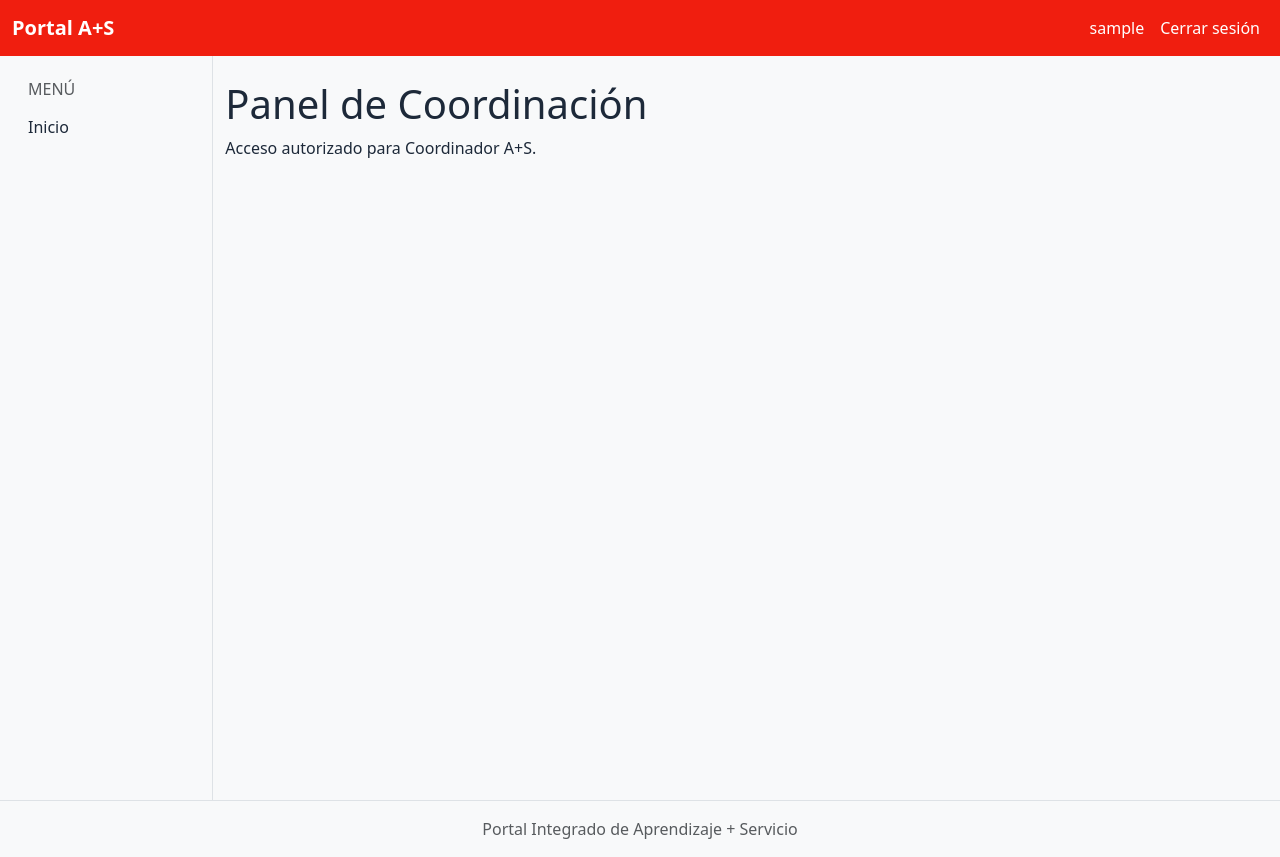
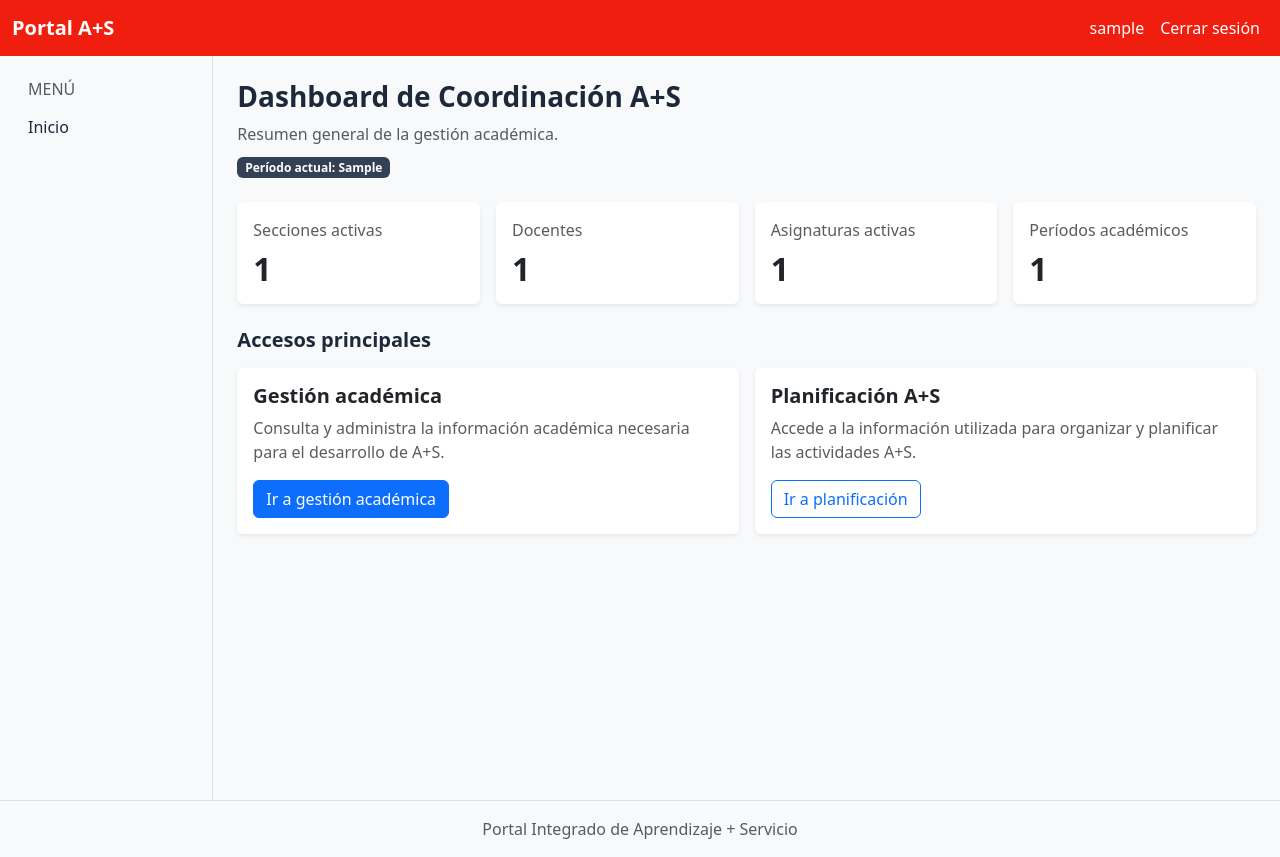
Before and after one commit to sixflex/a_sRepoNuevo, a Django app: template templates/core/coordinacion.html in a window 1280 px wide. Run offline with Django 5.2, Linux system fonts and the light colour scheme; a user stored in the database is signed in; tables that the repository leaves empty hold one stand-in row (values such as "Sample post"); the template is opened without the code that fills it: most values are stand-ins (such as "Sample title", 1, 10 or a date in 2020).

Commit message:
SP2-T01 Implementar dashboard inicial de Coordinacion

```diff
--- a/core/urls.py
+++ b/core/urls.py
@@ -14,4 +14,6 @@ urlpatterns = [
     path("docente/", views.panel_docente, name="docente",),
 
     path("secciones/<int:seccion_id>/", views.detalle_seccion, name="detalle_seccion",),
+
+    path("coordinacion/planificacion/", views.planificacion_coordinacion, name="planificacion_coordinacion",),
 ]
--- a/proyectos/models.py
+++ b/proyectos/models.py
@@ -1,5 +1,5 @@
 from django.db import models
-from django.contrib.auth.models import User
+from django.conf import settings
 
 
 class Seccion(models.Model):
@@ -7,7 +7,7 @@ class Seccion(models.Model):
     nrc = models.CharField(max_length=20, unique=True)
 
     docente = models.ForeignKey(
-        User,
+        settings.AUTH_USER_MODEL,
         on_delete=models.CASCADE,
         related_name="secciones_asignadas",
     )
--- a/templates/core/coordinacion.html
+++ b/templates/core/coordinacion.html
@@ -1,13 +1,176 @@
 {% extends "base.html" %}
+
+{% block title %}
+Dashboard Coordinación | Portal A+S
+{% endblock %}
 
 {% block content %}
 
-<h1>
-    Panel de Coordinación
-</h1>
+<div class="container-fluid">
 
-<p>
-    Acceso autorizado para Coordinador A+S.
-</p>
+    <!-- TÍTULO -->
+    <div class="mb-4">
+        <h1 class="h3 fw-bold">
+            Dashboard de Coordinación A+S
+        </h1>
+
+        <p class="text-muted mb-2">
+            Resumen general de la gestión académica.
+        </p>
+
+        {% if periodo_actual %}
+            <span class="badge bg-secondary">
+                Período actual: {{ periodo_actual }}
+            </span>
+        {% endif %}
+    </div>
+
+
+    <!-- TARJETAS DE RESUMEN -->
+    <div class="row g-3 mb-4">
+
+        <!-- SECCIONES -->
+        <div class="col-12 col-sm-6 col-xl-3">
+            <div class="card shadow-sm border-0 h-100">
+
+                <div class="card-body">
+                    <p class="text-muted mb-2">
+                        Secciones activas
+                    </p>
+
+                    <h2 class="fw-bold mb-0">
+                        {{ total_secciones }}
+                    </h2>
+                </div>
+
+            </div>
+        </div>
+
+
+        <!-- DOCENTES -->
+        <div class="col-12 col-sm-6 col-xl-3">
+            <div class="card shadow-sm border-0 h-100">
+
+                <div class="card-body">
+                    <p class="text-muted mb-2">
+                        Docentes
+                    </p>
+
+                    <h2 class="fw-bold mb-0">
+                        {{ total_docentes }}
+                    </h2>
+                </div>
+
+            </div>
+        </div>
+
+
+        <!-- ASIGNATURAS -->
+        <div class="col-12 col-sm-6 col-xl-3">
+            <div class="card shadow-sm border-0 h-100">
+
+                <div class="card-body">
+                    <p class="text-muted mb-2">
+                        Asignaturas activas
+                    </p>
+
+                    <h2 class="fw-bold mb-0">
+                        {{ total_asignaturas }}
+                    </h2>
+                </div>
+
+            </div>
+        </div>
+
+
+        <!-- PERIODOS -->
+        <div class="col-12 col-sm-6 col-xl-3">
+            <div class="card shadow-sm border-0 h-100">
+
+                <div class="card-body">
+                    <p class="text-muted mb-2">
+                        Períodos académicos
+                    </p>
+
+                    <h2 class="fw-bold mb-0">
+                        {{ total_periodos }}
+                    </h2>
+                </div>
+
+            </div>
+        </div>
+
+    </div>
+
+
+    <!-- ACCESOS -->
+    <h2 class="h5 fw-bold mb-3">
+        Accesos principales
+    </h2>
+
+    <div class="row g-3">
+
+        <!-- GESTIÓN ACADÉMICA -->
+        <div class="col-12 col-lg-6">
+
+            <div class="card shadow-sm border-0 h-100">
+
+                <div class="card-body">
+
+                    <h3 class="h5 fw-bold">
+                        Gestión académica
+                    </h3>
+
+                    <p class="text-muted">
+                        Consulta y administra la información académica
+                        necesaria para el desarrollo de A+S.
+                    </p>
+
+                    <a
+                        href="{% url 'proyectos:coordinador_contexto' %}"
+                        class="btn btn-primary"
+                    >
+                        Ir a gestión académica
+                    </a>
+
+                </div>
+
+            </div>
+
+        </div>
+
+
+        <!-- PLANIFICACIÓN -->
+        <div class="col-12 col-lg-6">
+
+            <div class="card shadow-sm border-0 h-100">
+
+                <div class="card-body">
+
+                    <h3 class="h5 fw-bold">
+                        Planificación A+S
+                    </h3>
+
+                    <p class="text-muted">
+                        Accede a la información utilizada para organizar
+                        y planificar las actividades A+S.
+                    </p>
+
+                    <a
+                        href="{% url 'core:planificacion_coordinacion' %}"
+                        class="btn btn-outline-primary"
+                    >
+                        Ir a planificación
+                    </a>
+
+                </div>
+
+            </div>
+
+        </div>
+
+    </div>
+
+</div>
 
 {% endblock %}
--- a/usuarios/management/commands/crear_usuarios_prueba.py
+++ b/usuarios/management/commands/crear_usuarios_prueba.py
@@ -1,8 +1,9 @@
-from django.contrib.auth.models import Group, User
+from django.contrib.auth.models import Group
+from django.contrib.auth import get_user_model
 from django.core.management.base import BaseCommand
 
 from proyectos.models import Seccion
-
+User = get_user_model()
 
 class Command(BaseCommand):
 
```
Also changed, not shown: core/views.py (+30 -3 lines), templates/core/planificacion_coordinacion.html (added, +48 -0 lines).
